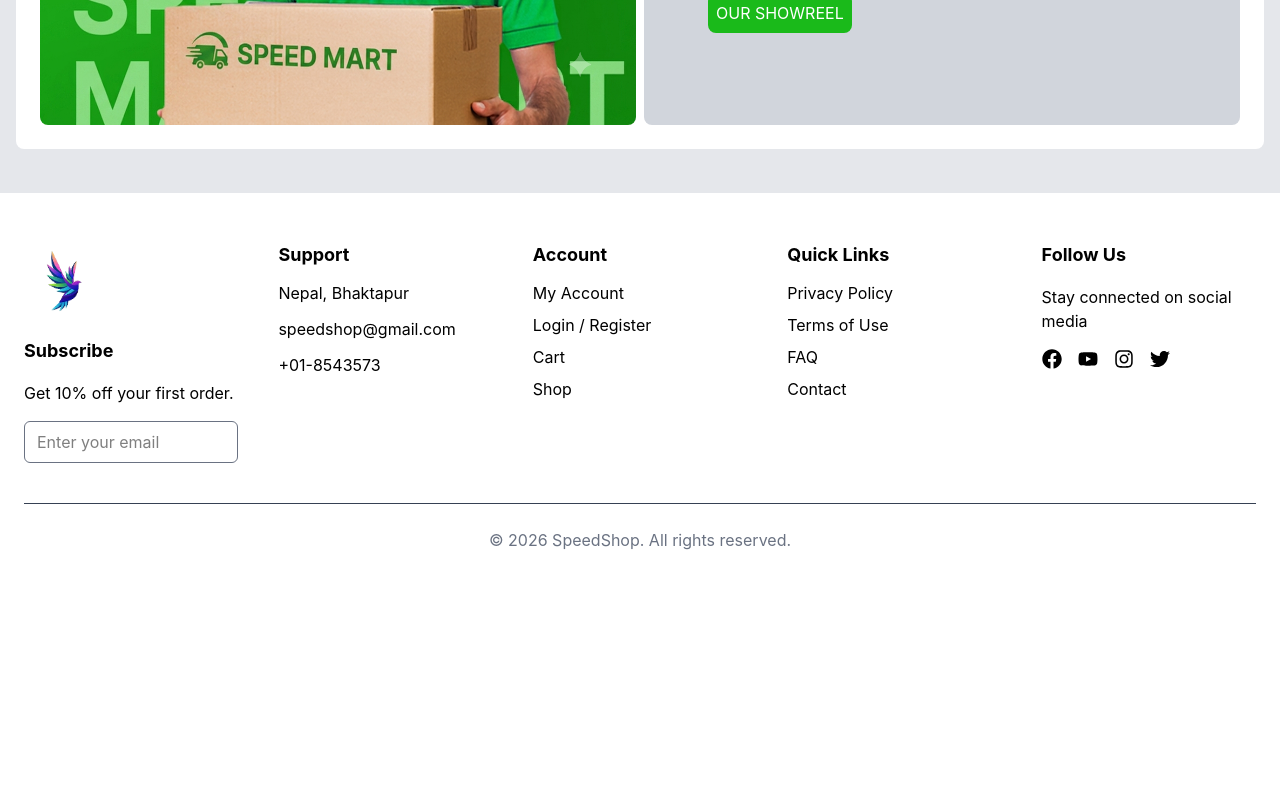
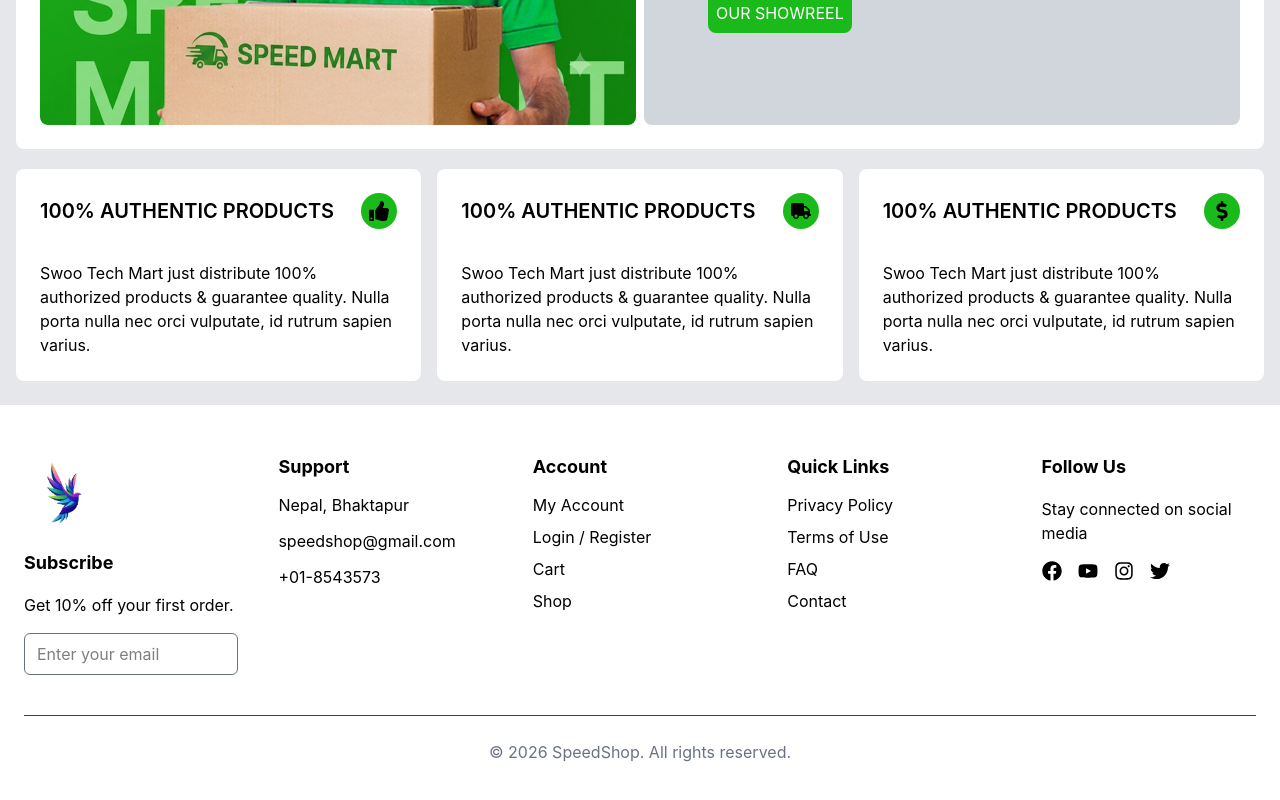
Before and after one commit to headlet/E-Commerce, a React app in the folder frontend/: page /about in a window 1280 px wide. Shown: the part 937-1737 px from the top of the page. Before the commit the page ends 1545 px from the top, so only its background shows below. Built offline with nearby package versions, Linux system fonts and the light colour scheme; the HTML template or start-up script is replaced by a standard one.

Commit message:
complete third section in about page

```diff
--- a/frontend/src/public/components/pages/About.jsx
+++ b/frontend/src/public/components/pages/About.jsx
@@ -1,5 +1,6 @@
 import aboutimg from "../../../assets/div.about.png";
-import ban2 from '../../../assets/banner/aboutimg.png'
+import ban2 from "../../../assets/banner/aboutimg.png";
+import { FaThumbsUp, FaTruck, FaDollarSign } from "react-icons/fa";
 function About() {
   return (
     <section className="flex flex-col items-center justify-center w-full p-4 gap-5">
@@ -55,9 +56,9 @@ function About() {
 
       {/* second section */}
       <div className="bg-white rounded-lg w-full p-6 grid grid-cols-1 md:grid-cols-2 place-items-center gap-2">
-        <img src={ban2} alt="" className=" h-[420px] rounded-lg"/>
+        <img src={ban2} alt="" className=" h-[420px] rounded-lg" />
         <div className=" md:h-[420px] flex flex-col justify-center  gap-4 bg-gray-300 rounded-lg p-16">
-          <h2  className="text-lg font-bold ">
+          <h2 className="text-lg font-bold ">
             We connect millions of buyers and sellers around the world,
             empowering people & creating economic opportunity for all.
           </h2>
@@ -74,8 +75,47 @@ function About() {
       </div>
 
       {/* third section */}
-      <div>
+      <div className="grid grid-cols-1 md:grid-cols-2 lg:grid-cols-3 gap-4 w-full">
+        <div className="bg-white rounded-lg p-6 flex flex-col justify-center gap-8">
+          <div className="flex justify-between items-center text-xl font-semibold">
+            <h2>100% AUTHENTIC PRODUCTS</h2>
+            <div className="bg-[#1ABA1A] rounded-full p-2 text-center">
+              <FaThumbsUp />
+            </div>
+          </div>
+          <p>
+            Swoo Tech Mart just distribute 100% authorized products & guarantee
+            quality. Nulla porta nulla nec orci vulputate, id rutrum sapien
+            varius.
+          </p>
+        </div>
 
+        <div className="bg-white rounded-lg p-6 flex flex-col justify-center gap-8">
+          <div className="flex justify-between items-center text-xl font-semibold">
+            <h2>100% AUTHENTIC PRODUCTS</h2>
+            <div className="bg-[#1ABA1A] rounded-full p-2 text-center">
+              <FaTruck/>
+            </div>
+          </div>
+          <p>
+            Swoo Tech Mart just distribute 100% authorized products & guarantee
+            quality. Nulla porta nulla nec orci vulputate, id rutrum sapien
+            varius.
+          </p>
+        </div>
+        <div className="bg-white rounded-lg p-6 flex flex-col justify-center gap-8">
+          <div className="flex justify-between items-center text-xl font-semibold">
+            <h2>100% AUTHENTIC PRODUCTS</h2>
+            <div className="bg-[#1ABA1A] rounded-full p-2 text-center">
+              <FaDollarSign />
+            </div>
+          </div>
+          <p>
+            Swoo Tech Mart just distribute 100% authorized products & guarantee
+            quality. Nulla porta nulla nec orci vulputate, id rutrum sapien
+            varius.
+          </p>
+        </div>
       </div>
     </section>
   );
```
